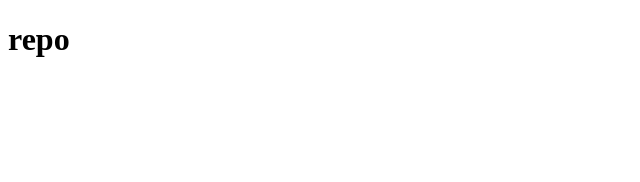
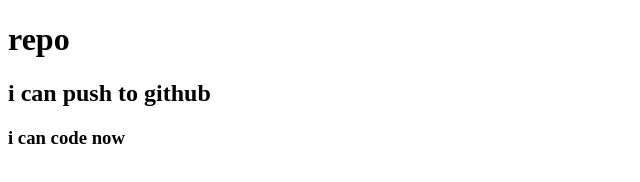
Before and after one commit to samiaurmee/my-second-repo, a plain HTML site: page index.html in a window 1280 px wide. Shown: the whole page, without its empty margins (0-640 px from the left). Drawn offline with Linux system fonts and the light colour scheme.

Commit message:
added header

```diff
--- a/index.html
+++ b/index.html
@@ -6,6 +6,8 @@
     <meta name="viewport" content="width=device-width, initial-scale=1.0">
     <title>SECOND REPO</title>
     <h1>repo</h1>
+    <h2>i can push to github</h2>
+    <h3>i can code now</h3>
 </head>
 <body>
 
```
